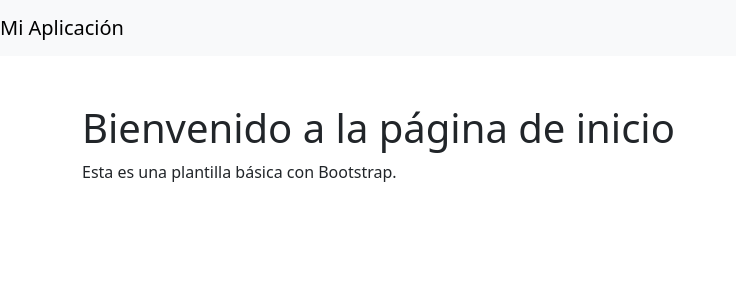
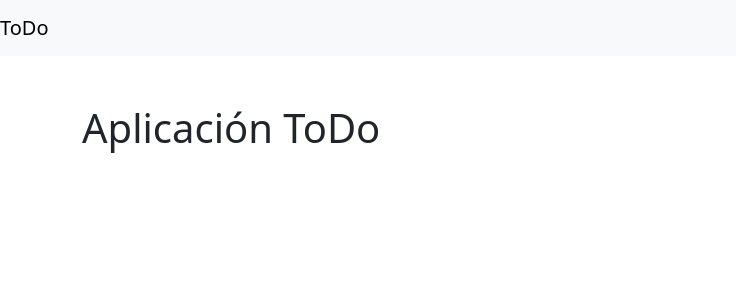
Before and after one commit to Fhernd/proy06_to_do, a Flask app: page / in a window 1280 px wide. Shown: the top 300 px of the page, without its empty margins (0-736 px from the left). Run offline with Flask 3, Linux system fonts and the light colour scheme; some libraries are stand-ins or nearby versions.

Commit message:
Modificación de títulos

```diff
--- a/templates/index.html
+++ b/templates/index.html
@@ -5,19 +5,19 @@
     <meta charset="UTF-8">
     <meta http-equiv="X-UA-Compatible" content="IE=edge">
     <meta name="viewport" content="width=device-width, initial-scale=1.0">
-    <title>Página de Inicio</title>
+    <title>ToDo</title>
     <!-- Enlazando Bootstrap (CSS) desde la carpeta static -->
     <link href="{{ url_for('static', filename='css/bootstrap.min.css') }}" rel="stylesheet">
 </head>
 
 <body>
     <nav class="navbar navbar-expand-lg navbar-light bg-light">
-        <a class="navbar-brand" href="#">Mi Aplicación</a>
+        <a class="navbar-brand" href="#">ToDo</a>
     </nav>
 
     <div class="container mt-5">
-        <h1>Bienvenido a la página de inicio</h1>
-        <p>Esta es una plantilla básica con Bootstrap.</p>
+        <h1>Aplicación ToDo</h1>
+
     </div>
 
     <!-- Enlazando Bootstrap (JS) desde la carpeta static -->
```
